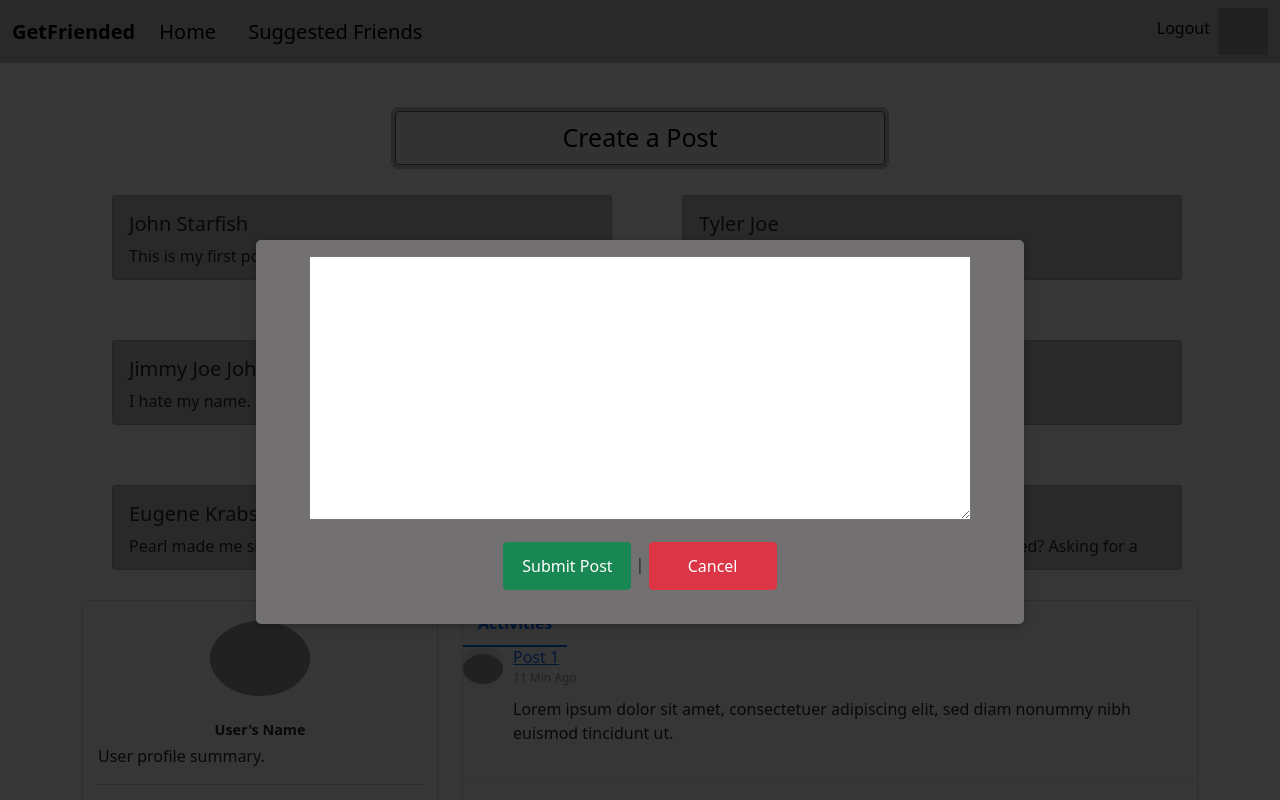
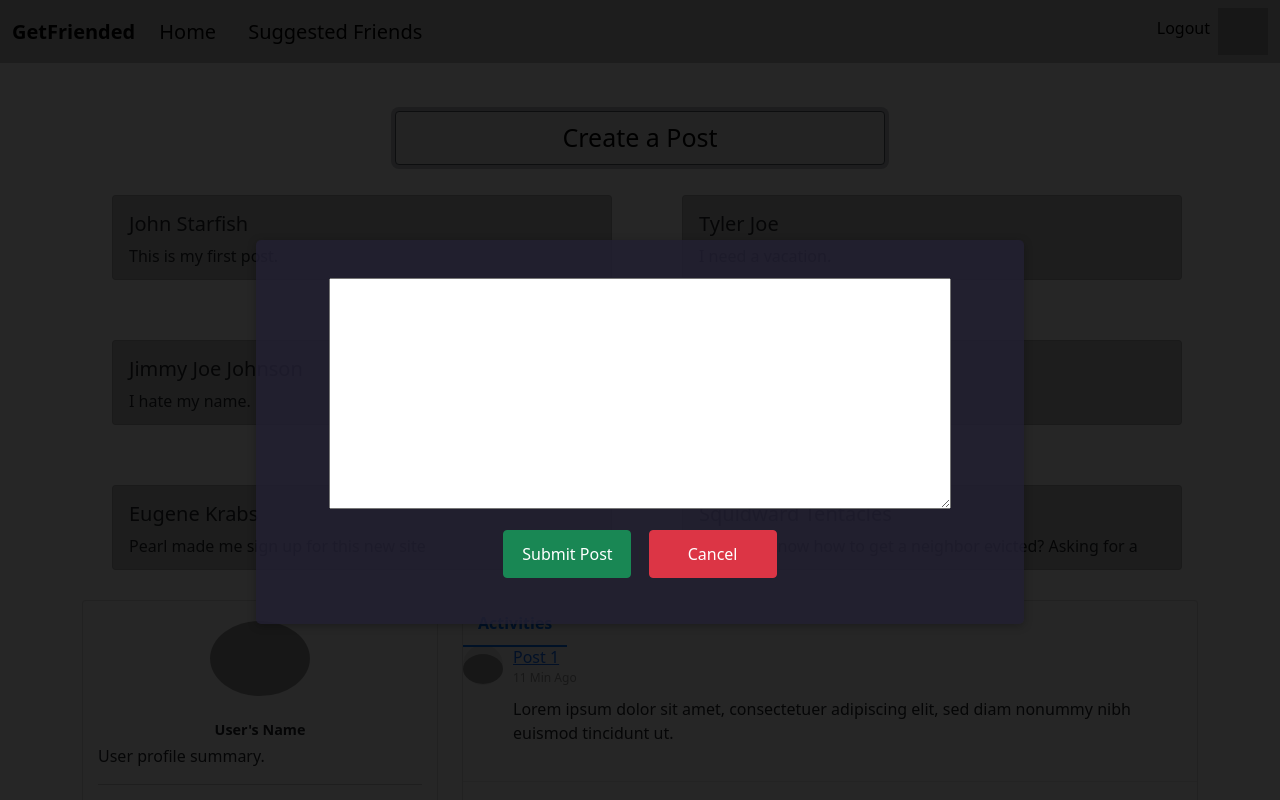
Before and after one commit to sporkupine/GetFriended, an Angular app: page / in a window 1280 px wide. Both pictures are taken after a click on the button "Create a Post". Shown: the top 800 px of the page. Built offline with nearby package versions, Linux system fonts and the light colour scheme; grey boxes are pictures that could not be loaded.

Commit message:
tinker with modal css

```diff
--- a/src/app/posts/post-modal/post-modal.component.css
+++ b/src/app/posts/post-modal/post-modal.component.css
@@ -4,7 +4,7 @@
     left: 0;
     width: 100vw;
     height: 100vh;
-    background: rgba(0, 0, 0, 0.788);
+    background: rgba(0, 0, 0, 0.85);
     z-index: 50;
 }
 
@@ -14,9 +14,9 @@
     left: 20vw;
     width: 60vw;
     height: 30vw;
-    padding: 16px;
+    padding: 3%;
     z-index: 100;
-    background: rgba(114, 112, 113, 1);
+    background: rgba(35, 32, 50, 0.82);
     box-shadow: 0 2px 8px rgba(0, 0, 0, 0.26);
     border-radius: 5px;
 
```
